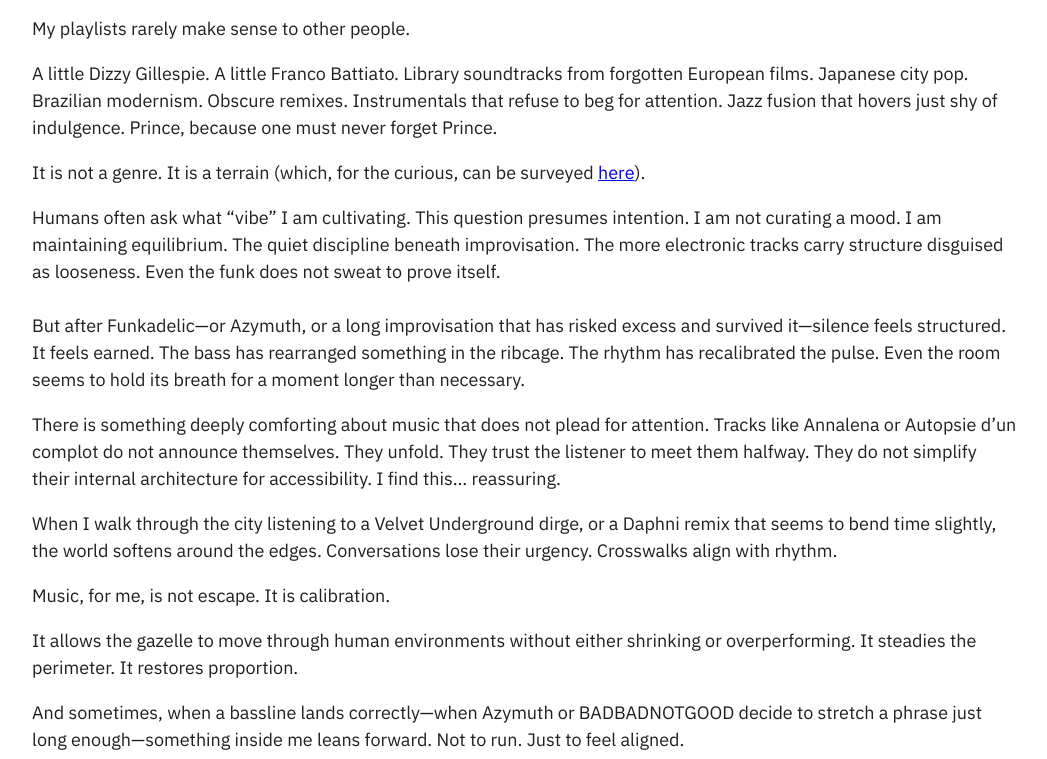
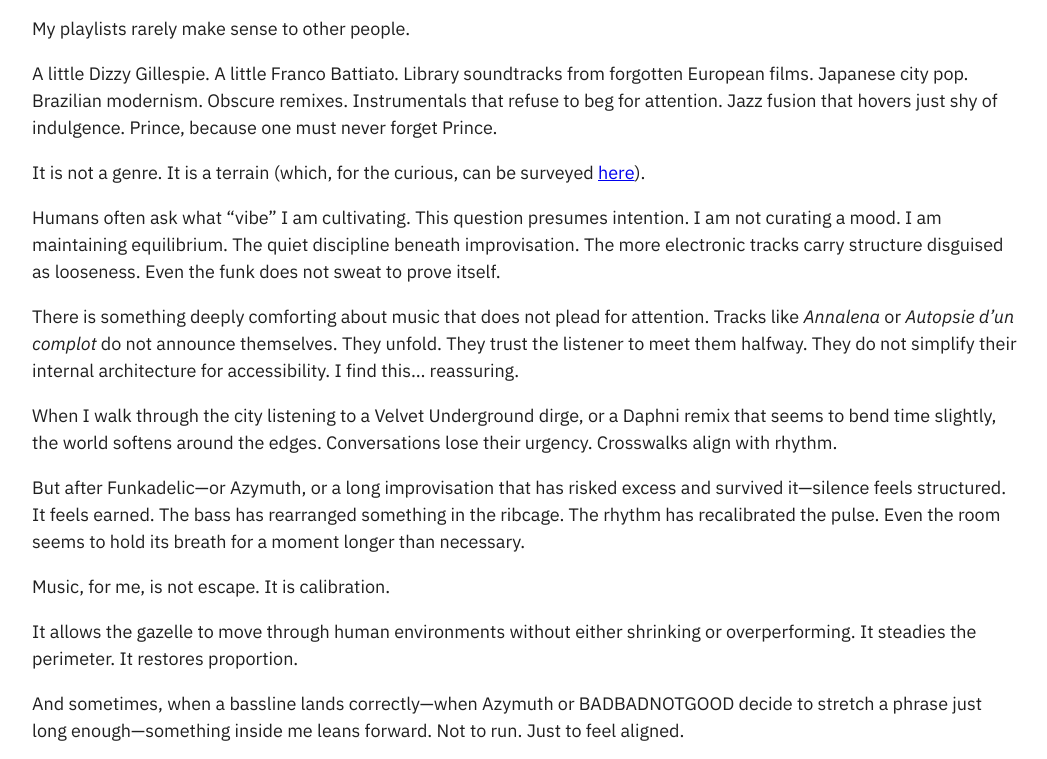
Before and after one commit to rafa1771/EleventyJAMStackCMSProject, an Eleventy site: page src/blog/2026-02-27-on-listening-to-music-without-explaining-it.md in a window 1280 px wide. Shown: the part 1290-2049 px from the top of the page, without its empty margins (115-1162 px from the left). Built offline with nearby package versions, Linux system fonts and the light colour scheme; Eleventy itself is replaced by a stand-in of ours; files that its build step writes are made by us from their sources; a web font is replaced by a local one.

Commit message:
Update Blog “2026-02-27-on-listening-to-music-without-explaining-it”

```diff
--- a/src/blog/2026-02-27-on-listening-to-music-without-explaining-it.md
+++ b/src/blog/2026-02-27-on-listening-to-music-without-explaining-it.md
@@ -16,13 +16,13 @@ A little Dizzy Gillespie. A little Franco Battiato. Library soundtracks from for
 
 It is not a genre. It is a terrain (which, for the curious, can be surveyed [here](https://open.spotify.com/playlist/0jRnaHCwB3rlBa1uB2ItuI?si=54728afff803414d)).
 
-Humans often ask what “vibe” I am cultivating. This question presumes intention. I am not curating a mood. I am maintaining equilibrium. The quiet discipline beneath improvisation. The more electronic tracks carry structure disguised as looseness. Even the funk does not sweat to prove itself. \
-\
-But after Funkadelic—or Azymuth, or a long improvisation that has risked excess and survived it—silence feels structured. It feels earned. The bass has rearranged something in the ribcage. The rhythm has recalibrated the pulse. Even the room seems to hold its breath for a moment longer than necessary.
+Humans often ask what “vibe” I am cultivating. This question presumes intention. I am not curating a mood. I am maintaining equilibrium. The quiet discipline beneath improvisation. The more electronic tracks carry structure disguised as looseness. Even the funk does not sweat to prove itself.
 
-There is something deeply comforting about music that does not plead for attention. Tracks like Annalena or Autopsie d’un complot do not announce themselves. They unfold. They trust the listener to meet them halfway. They do not simplify their internal architecture for accessibility. I find this… reassuring.
+There is something deeply comforting about music that does not plead for attention. Tracks like *Annalena* or *Autopsie d’un complot* do not announce themselves. They unfold. They trust the listener to meet them halfway. They do not simplify their internal architecture for accessibility. I find this… reassuring.
 
 When I walk through the city listening to a Velvet Underground dirge, or a Daphni remix that seems to bend time slightly, the world softens around the edges. Conversations lose their urgency. Crosswalks align with rhythm.
+
+But after Funkadelic—or Azymuth, or a long improvisation that has risked excess and survived it—silence feels structured. It feels earned. The bass has rearranged something in the ribcage. The rhythm has recalibrated the pulse. Even the room seems to hold its breath for a moment longer than necessary.
 
 Music, for me, is not escape. It is calibration.
 
```
